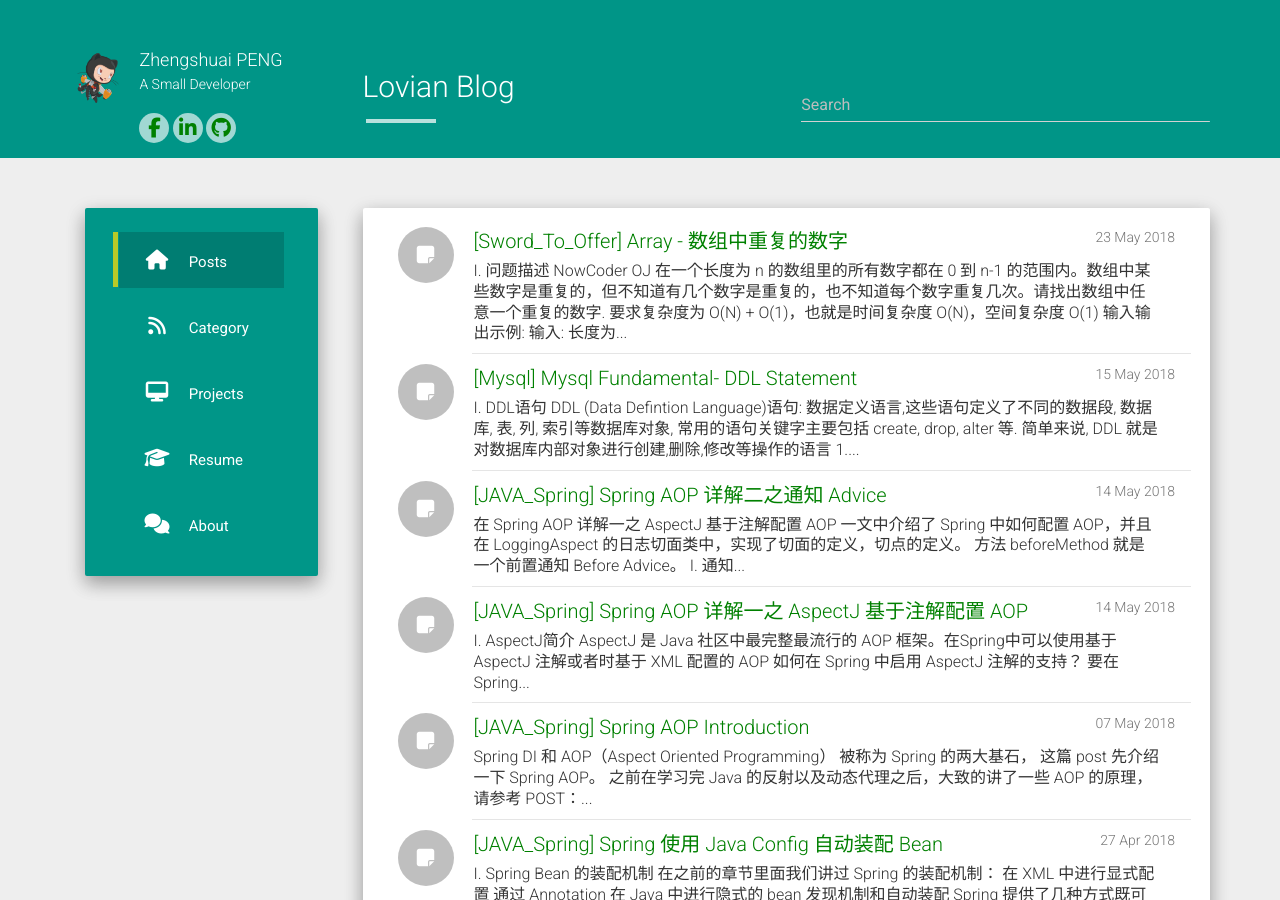
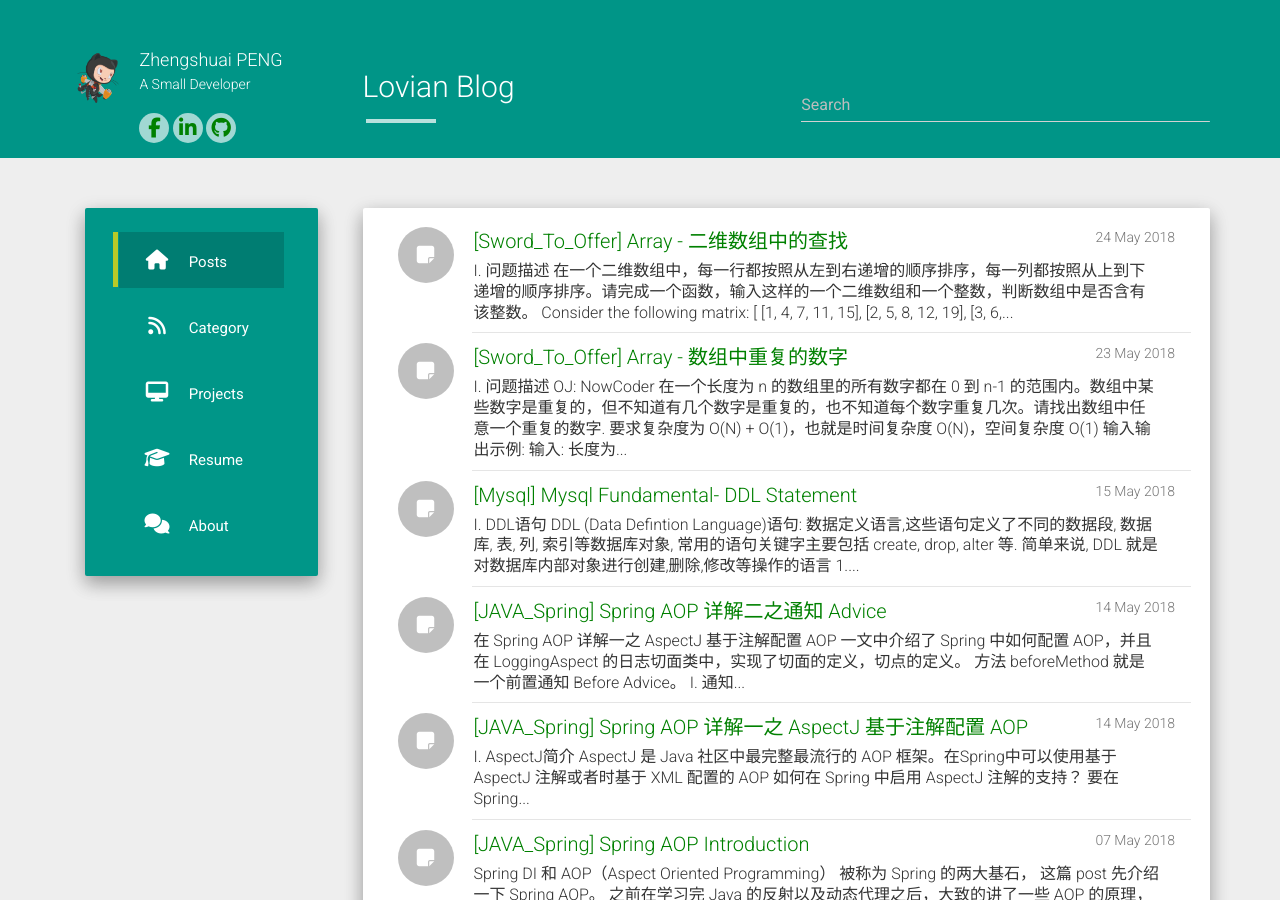
Before and after one commit to ZhengshuaiPENG/zhengshuaipeng.github.io, a Jekyll site: the page built from index.html, in a window 1280 px wide and 900 px high. Built offline with Jekyll 4.4.1, drawn with Linux system fonts in a browser that asks for light colours; nearby versions of some CDN libraries; the list of posts is cut into pages by our own code; some of the changed text lies outside the part shown.

Commit message:
sto, find in 2d matrix

````diff
--- /dev/null
+++ b/_posts/2018/05/2018-05-24-sto-find-num-in-dual-array.md
@@ -0,0 +1,68 @@
+---
+layout: post
+title:  "[Sword_To_Offer] Array - 二维数组中的查找"
+date:   2018-05-24
+desc: "Find numbner in a two-dimension array"
+keywords: "Algorithm, Sword_To_Offer, Array, Find, Two-Dimension"
+categories: [sword_to_offer]
+---
+
+# I. 问题描述
+
+
+在一个二维数组中，每一行都按照从左到右递增的顺序排序，每一列都按照从上到下递增的顺序排序。请完成一个函数，输入这样的一个二维数组和一个整数，判断数组中是否含有该整数。
+
+```text-html-basic
+Consider the following matrix:
+[
+  [1,   4,  7, 11, 15],
+  [2,   5,  8, 12, 19],
+  [3,   6,  9, 16, 22],
+  [10, 13, 14, 17, 24],
+  [18, 21, 23, 26, 30]
+]
+
+Given target = 5, return true.
+Given target = 20, return false.
+```
+
+[OJ: NowCoder](https://www.nowcoder.com/practice/623a5ac0ea5b4e5f95552655361ae0a8?tpId=13&tqId=11203&tPage=1&rp=1&ru=/ta/coding-interviews&qru=/ta/coding-interviews/question-ranking)
+
+# II. 思路
+
+```查找类的问题可以用二分的思想```, 要查找目标 target, 二分的思想就可以通过判断当前值 N 和target的大小, 所以最开始的时候要找到一个起始点 N
+
+- ```target == N``` : found, return true
+- ```target < N```: 找到下一个比 N 小的值,再跟 target 比较
+- ```target > N```: 找到下一个比 N 大的值,再跟 target 比较
+
+在一个二维矩阵 matrix 中, 每一行都递增, 每一列都递增, 那么要能够使得 N 可以找到下一个比 N 小的值并且可以找到下一个比 N 大的值, 那么起始点就应该从矩阵的右上角开始, 也就是这个 N,应该是 ```matrix[0][col.length-1]```, 它的左边都比它小,它的下边都比它大,这样就可以应用二分法的思想来解决了
+
+
+# III. Java 实现
+
+```java
+public class Solution {
+    public boolean Find(int target, int [][] array) {
+        if(array == null || array.length == 0 || array[0].length == 0)
+            return false;
+
+        int rows = array.length;
+        int cols = array[0].length;
+
+        int r = 0;
+        int c = cols -1;
+
+        while(r < rows && c >= 0)
+        if(target == array[r][c])
+            return true;
+        else if(target > array[r][c]){
+            r++;
+        }else{
+            c--;
+        }
+
+        return false;
+    }
+}
+```
````
Also changed, not shown: _posts/2018/05/2018-05-23-sto-find-dup-in-array.md (+1 -1 lines).
